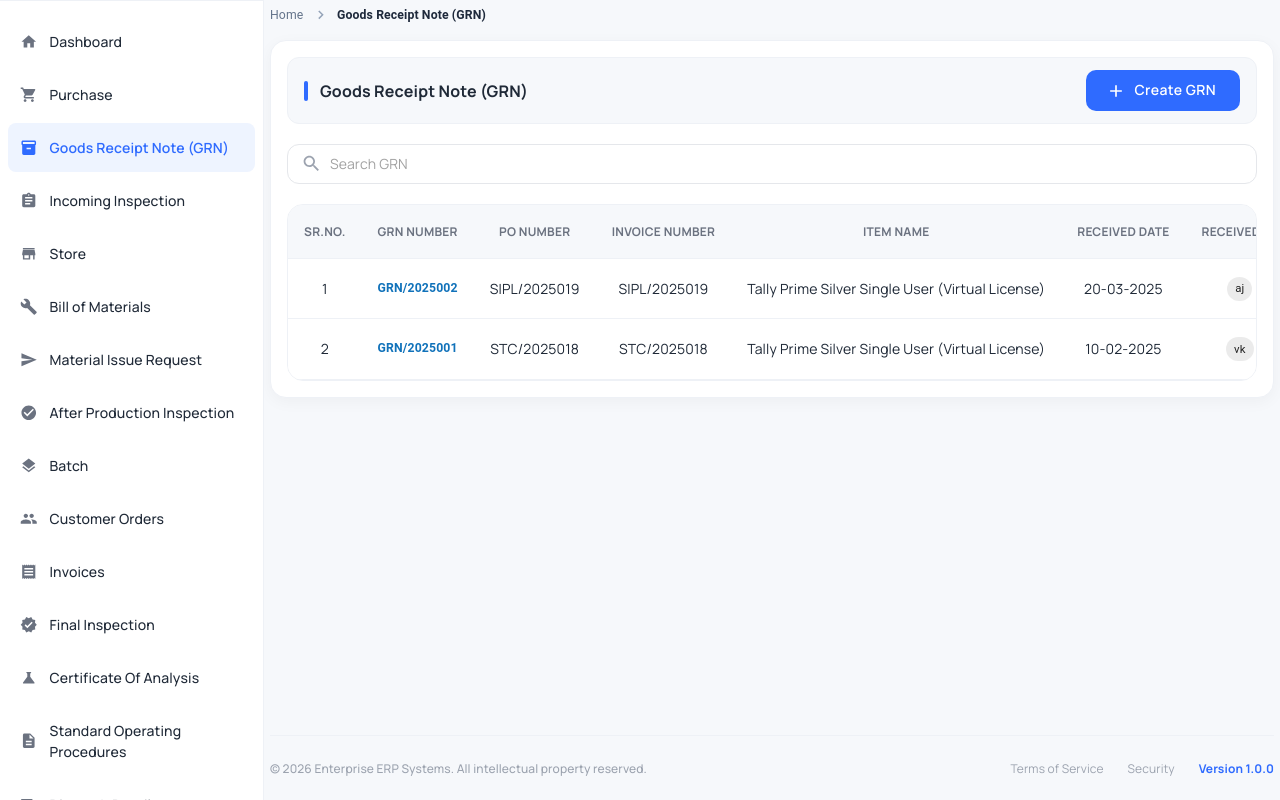
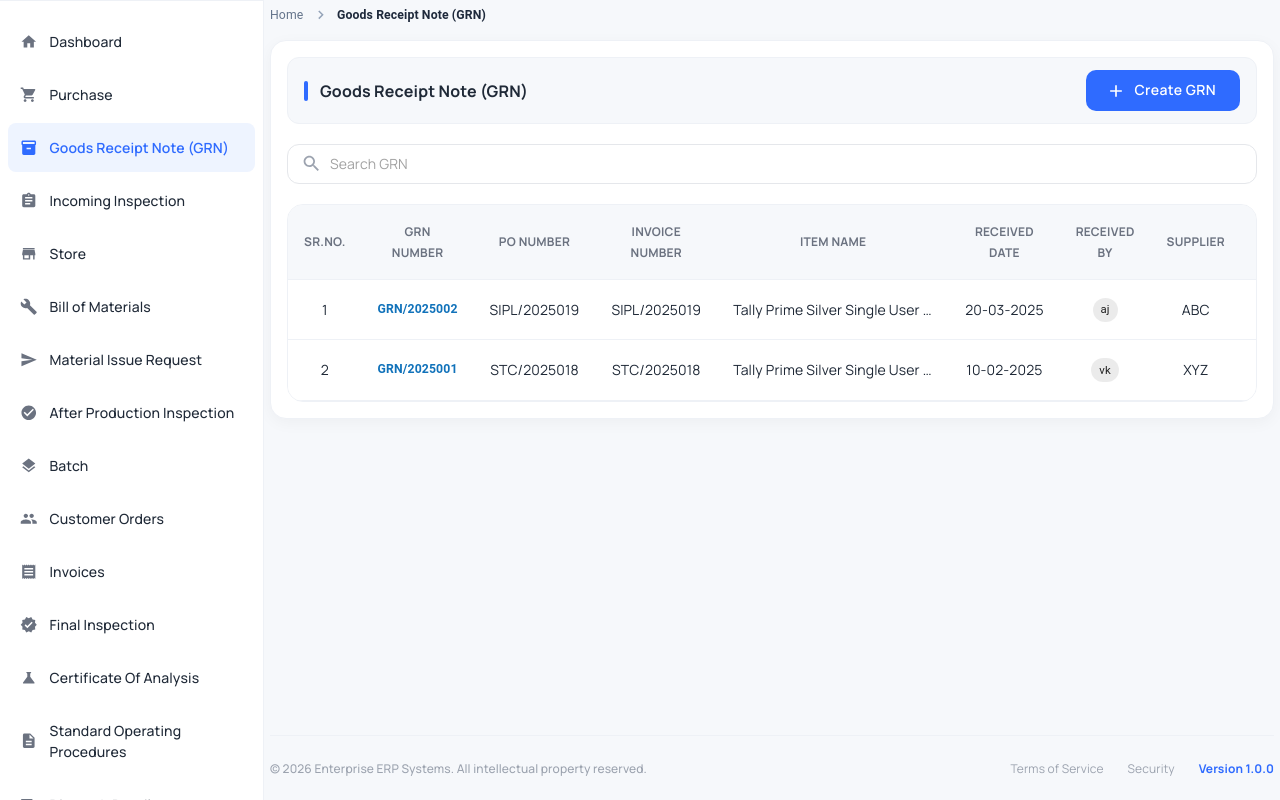
Before and after one commit to yashuu6686/ERP-1.0, a Next.js app: page /grn in a window 1280 px wide. Built offline with nearby package versions, Linux system fonts and the light colour scheme.

Commit message:
fix: resolve DOM nesting in CommonCard and add text truncation to GlobalTable

```diff
--- a/src/components/CommonCard.js
+++ b/src/components/CommonCard.js
@@ -49,6 +49,7 @@ const CommonCard = ({
                     }}
                 >
                     <Typography
+                        component="div"
                         sx={{
                             fontWeight: 700,
                             color: "var(--text-primary)",
--- a/src/components/GlobalTable.js
+++ b/src/components/GlobalTable.js
@@ -42,7 +42,7 @@ const GlobalTable = ({ columns, data, onRowClick }) => {
                 },
             }}
         >
-            <Table size="small">
+            <Table size="small" sx={{ minWidth: 650 }}>
                 <TableHead sx={{ bgcolor: "var(--bg-page)" }}>
                     <TableRow>
                         {columns.map((col, index) => (
@@ -53,12 +53,12 @@ const GlobalTable = ({ columns, data, onRowClick }) => {
                                     fontWeight: 700,
                                     color: "var(--text-secondary)",
                                     py: 2,
-                                    whiteSpace: "nowrap",
                                     fontSize: "var(--size-caption)",
                                     textTransform: "uppercase",
                                     letterSpacing: "0.02em",
                                     fontFamily: "var(--font-manrope)",
                                     borderBottom: "1px solid var(--border-default)",
+                                    width: col.width || "auto", // Allow fixed width
                                     ...col.sx,
                                 }}
                             >
@@ -82,20 +82,30 @@ const GlobalTable = ({ columns, data, onRowClick }) => {
                             >
                                 {columns.map((col, colIndex) => (
                                     <TableCell
+                                        key={colIndex}
+                                        align={col.align || "left"}
                                         sx={{
-                                            whiteSpace: "nowrap",
-                                            fontSize: "var(--size-body)",
-                                            color: "var(--text-primary)",
-                                            fontFamily: "var(--font-manrope)",
                                             py: 2,
                                             borderBottom: "1px solid var(--border-default)",
+                                            width: col.width || "auto",
                                         }}
-                                        key={colIndex}
-                                        align={col.align || "left"}
                                     >
-                                        {col.render
-                                            ? col.render(row, rowIndex)
-                                            : row[col.accessor] || "-"}
+                                        <Box
+                                            sx={{
+                                                fontSize: "var(--size-body)",
+                                                color: "var(--text-primary)",
+                                                fontFamily: "var(--font-manrope)",
+                                                whiteSpace: "nowrap",
+                                                overflow: "hidden",
+                                                textOverflow: "ellipsis",
+                                                maxWidth: col.width || "200px", // Truncate if content is long
+                                            }}
+                                            title={typeof (col.render ? col.render(row, rowIndex) : row[col.accessor]) === 'string' ? (col.render ? col.render(row, rowIndex) : row[col.accessor]) : ""}
+                                        >
+                                            {col.render
+                                                ? col.render(row, rowIndex)
+                                                : row[col.accessor] || "-"}
+                                        </Box>
                                     </TableCell>
                                 ))}
                             </TableRow>
```
